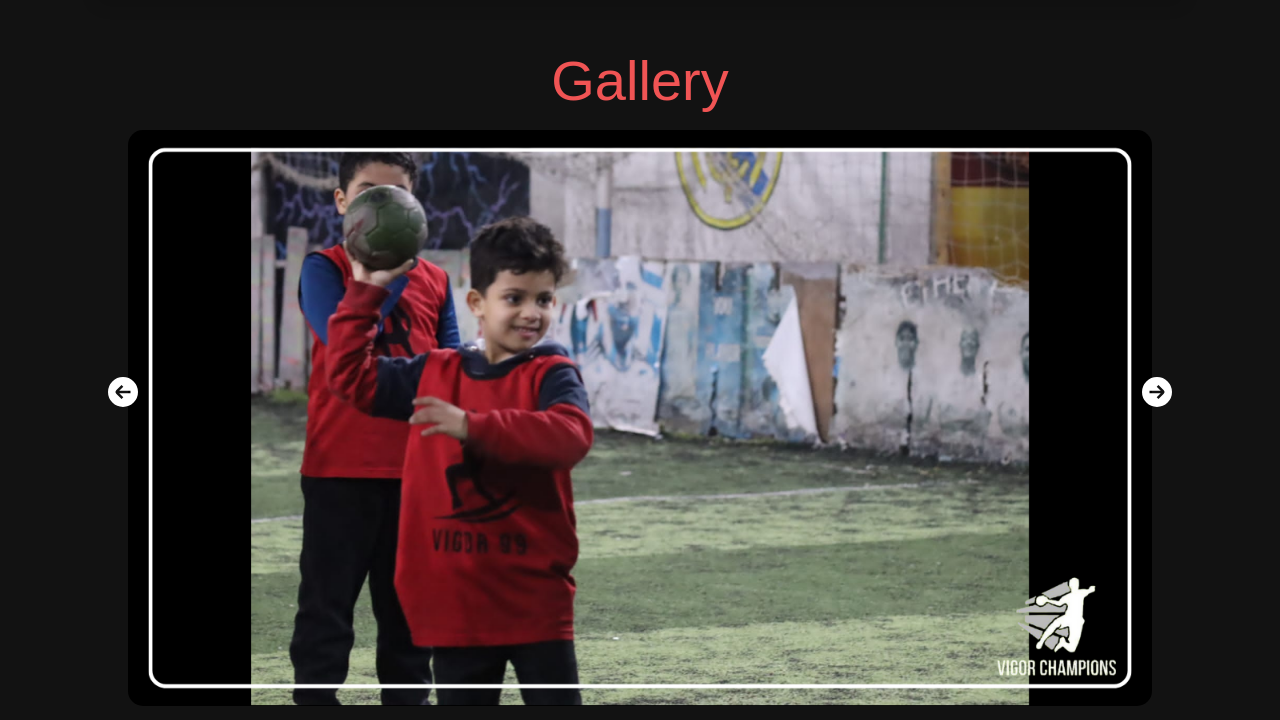
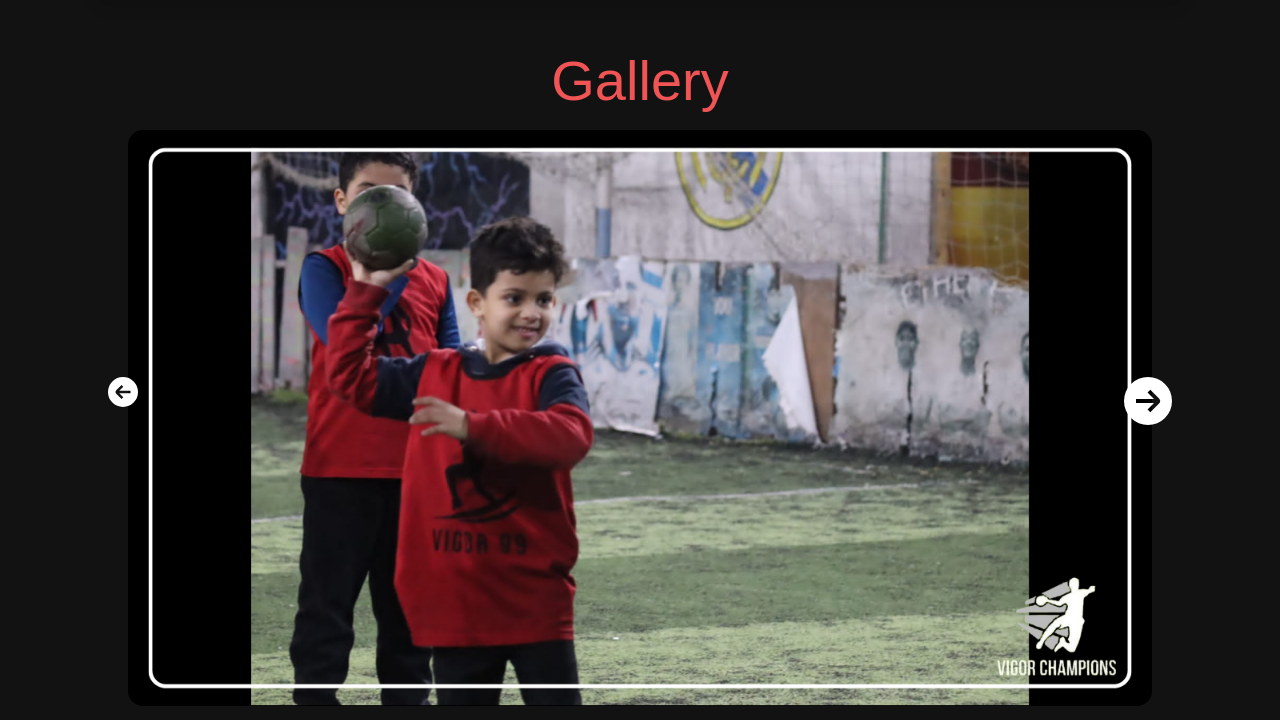
Before and after one commit to VigorChampions/VigorChampions.github.io, a plain HTML site: page index.html in a window 1280 px wide. Shown: the part 929-1649 px from the top of the page. Drawn offline with nearby package versions, Linux system fonts and the light colour scheme; a web font is replaced by a local one.

Commit message:
Better Buttons

```diff
--- a/style.css
+++ b/style.css
@@ -160,7 +160,7 @@ p {word-wrap: break-word;
 }
 
 .arrow-right{
-    width: 3.75vh;
+    width: 6vh;
     aspect-ratio: 1/1;
     background-size:cover !important;
     background-position: center !important;
```
